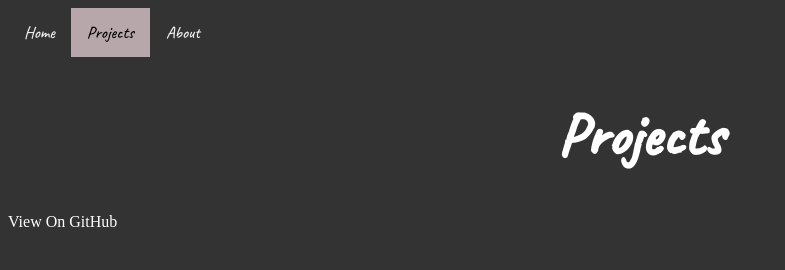
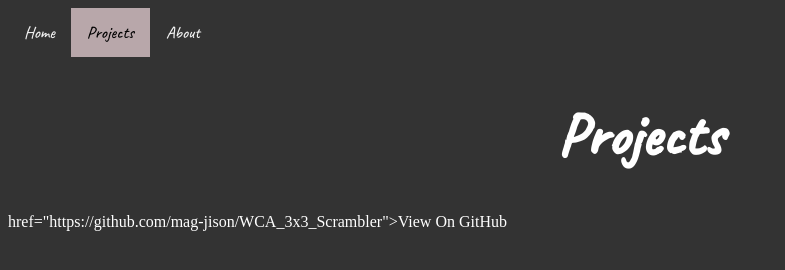
Before and after one commit to mag-jison/home, a plain HTML site: page projects.html in a window 1280 px wide. Shown: the whole page, without its empty margins (0-785 px from the left). Drawn offline with Linux system fonts and the light colour scheme.

Commit message:
Update projects.html

```diff
--- a/projects.html
+++ b/projects.html
@@ -21,7 +21,7 @@
     </div>
 
     <p style="color:white" WCA Scrambler
-    <a style="color:skyblue;" href="https://github.com/mag-jison/WCA_3x3_Scrambler">View On GitHub</a>
+    <a style="color:skyblue;"> href="https://github.com/mag-jison/WCA_3x3_Scrambler">View On GitHub</a>
      </p>
 
   </body>
```
